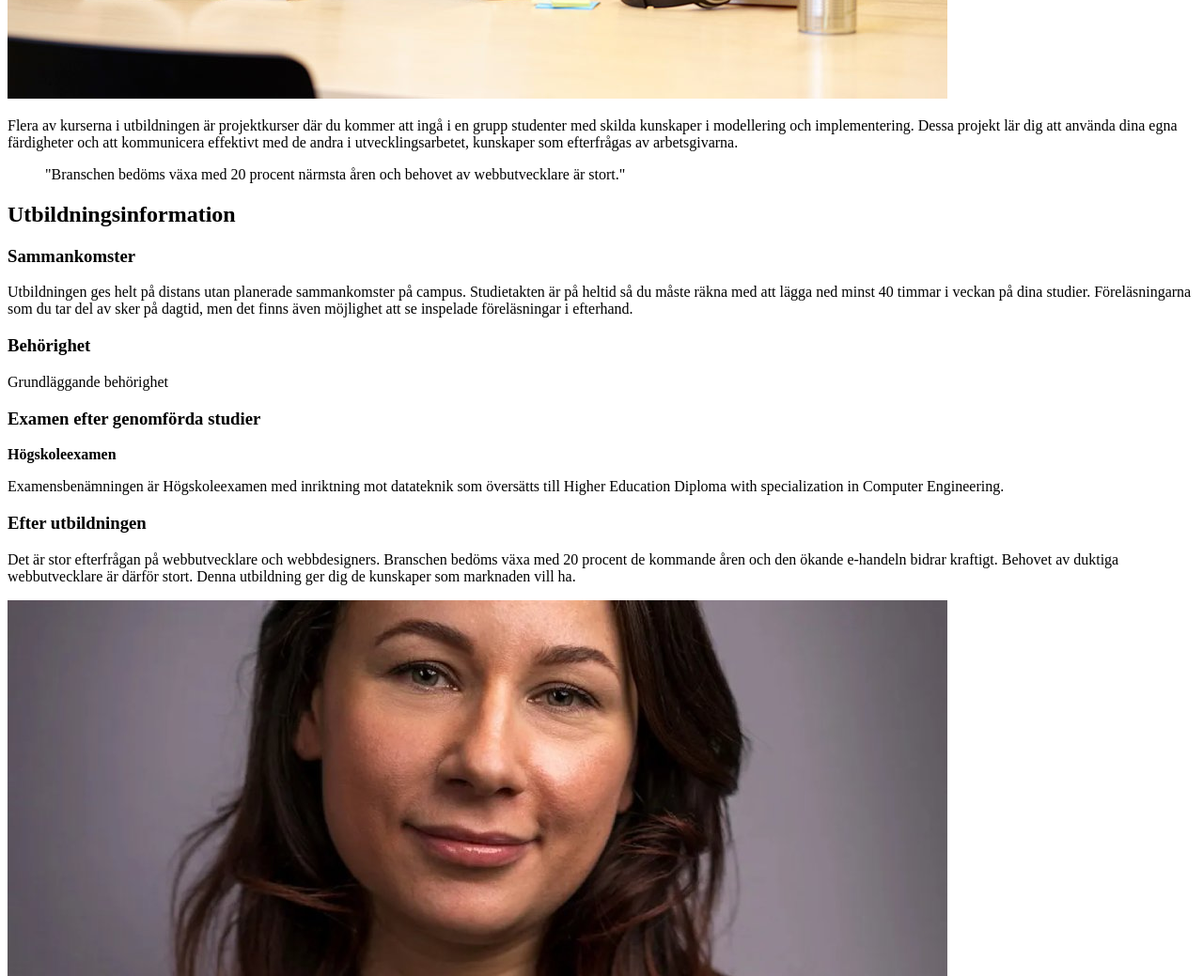
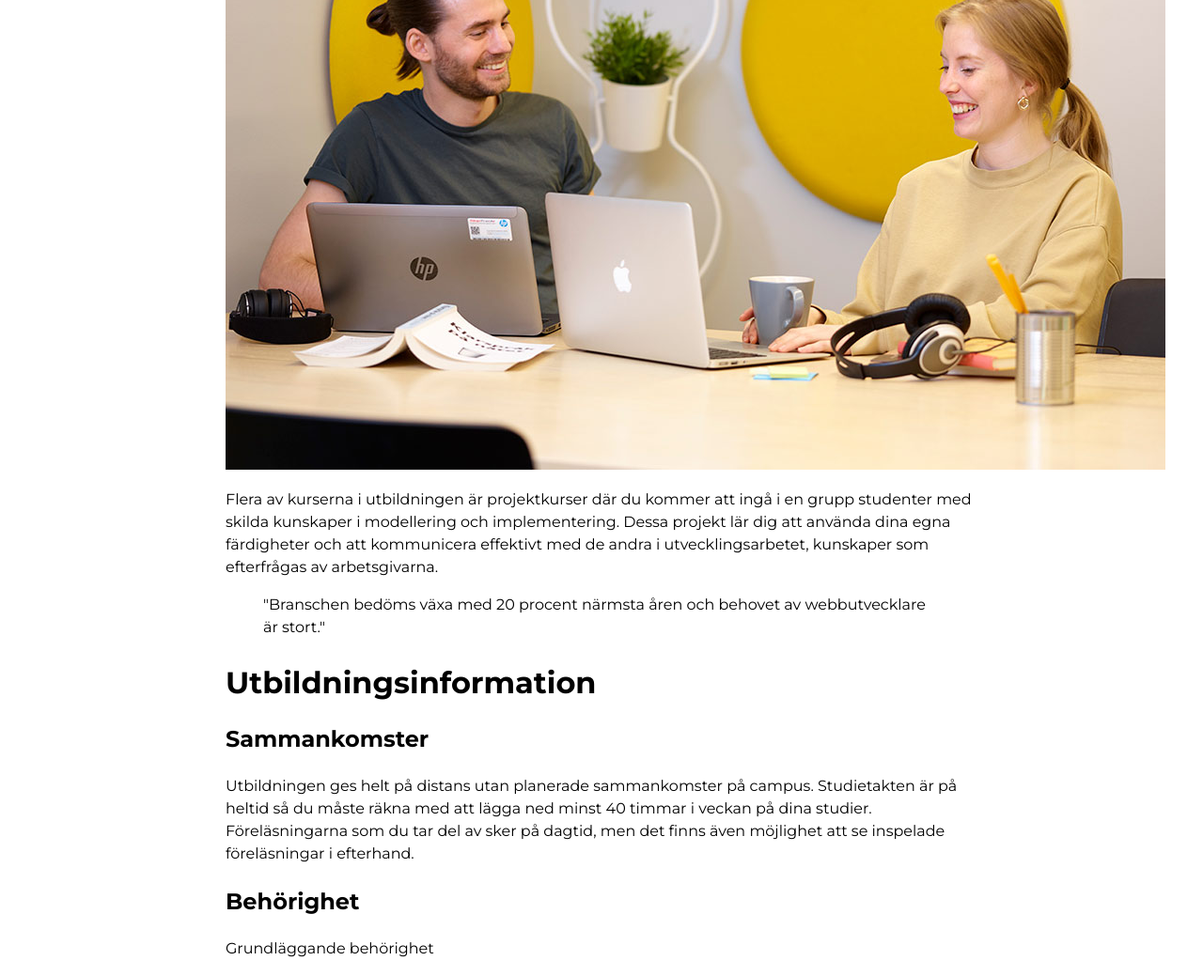
Before and after one commit to jannikeljusner/dt068g-labb2, a plain HTML site: page index.html in a window 1280 px wide. Shown: the part 1980-3019 px from the top of the page at 94% size. Drawn offline with Linux system fonts and the light colour scheme.

Commit message:
Lagt till CSS för H och P element

```diff
--- a/index.html
+++ b/index.html
@@ -6,6 +6,13 @@
     <title>Labb 2 - Webbanvändbarhet</title>
     <!-- Länkar in den externa stilmallen -->
     <link rel="stylesheet" href="style.css" />
+    <!-- Länkar in typsnittet -->
+    <link rel="preconnect" href="https://fonts.googleapis.com" />
+    <link rel="preconnect" href="https://fonts.gstatic.com" crossorigin />
+    <link
+      href="https://fonts.googleapis.com/css2?family=Montserrat:ital,wght@0,100..900;1,100..900&display=swap"
+      rel="stylesheet"
+    />
   </head>
   <body>
     <main>
--- a/style.css
+++ b/style.css
@@ -0,0 +1,31 @@
+/* Sätt typsnittet på hela sidan */
+body {
+  font-family: "Montserrat", sans-serif;
+}
+
+main {
+  max-width: 800px;
+  margin: 0 auto;
+  padding: 1rem;
+}
+
+html {
+  font-size: 100%;
+}
+
+h1 {
+  font-size: 2.5rem;
+}
+
+h2 {
+  font-size: 2rem;
+}
+
+h3 {
+  font-size: 1.5rem;
+}
+
+p {
+  font-size: 1rem;
+  line-height: 1.5;
+}
```
